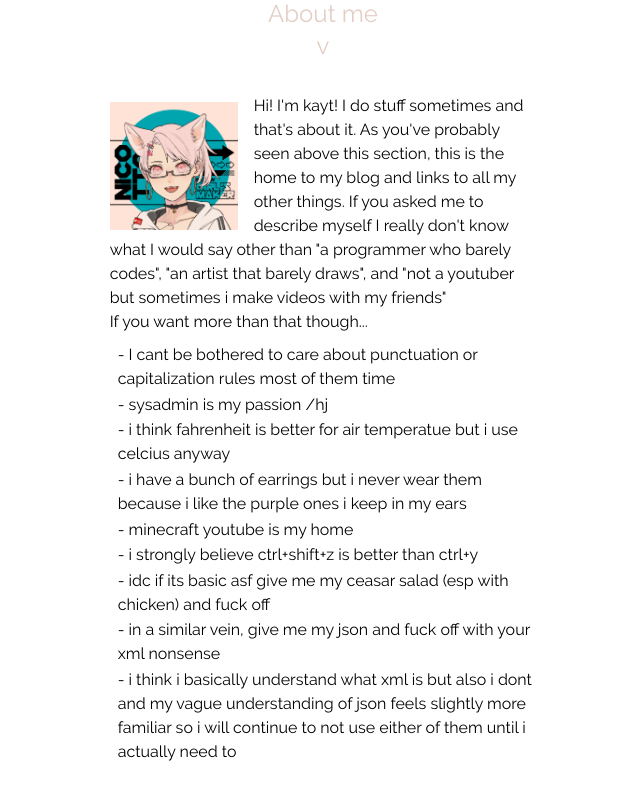
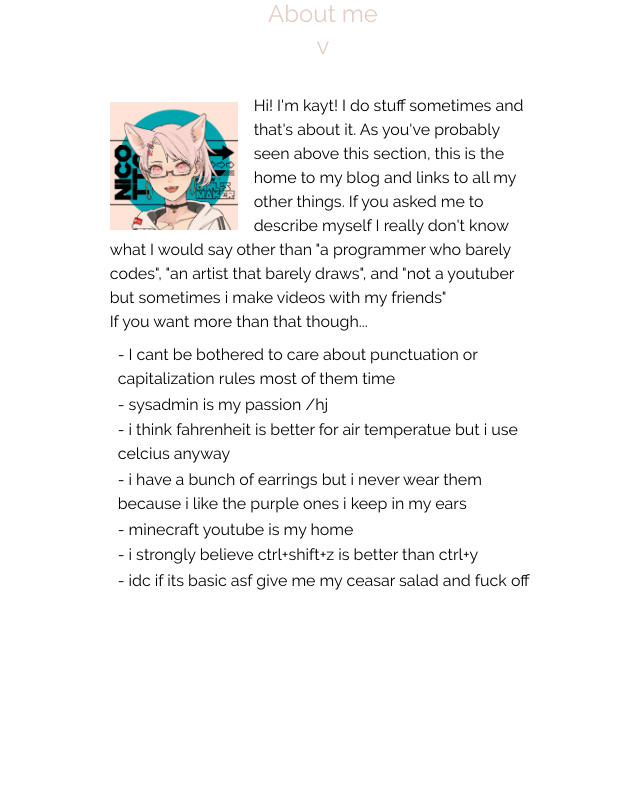
Before and after one commit to Kaytwastaken/kayt-dev-old, a Next.js app: page / in a window 1280 px wide. Shown: the part 607-1407 px from the top of the page, without its empty margins (317-957 px from the left). After the commit the page ends 1248 px from the top, so only its background shows below. Built offline with nearby package versions, Linux system fonts and the light colour scheme.

Commit message:
change bullets

```diff
--- a/pages/index.tsx
+++ b/pages/index.tsx
@@ -110,9 +110,7 @@ export default function Home() {
 								<li>{"-"} i have a bunch of earrings but i never wear them because i like the purple ones i keep in my ears</li>
 								<li>{"-"} minecraft youtube is my home</li>
 								<li>{"-"} i strongly believe ctrl+shift+z is better than ctrl+y</li>
-								<li>{"-"} idc if its basic asf give me my ceasar salad (esp with chicken) and fuck off</li>
-								<li>{"-"} in a similar vein, give me my json and fuck off with your xml nonsense</li>
-								<li>{"-"} i think i basically understand what xml is but also i dont and my vague understanding of json feels slightly more familiar so i will continue to not use either of them until i actually need to</li>
+								<li>{"-"} idc if its basic asf give me my ceasar salad and fuck off</li>
 							</ul>
 						</div>
 					</div>
```
